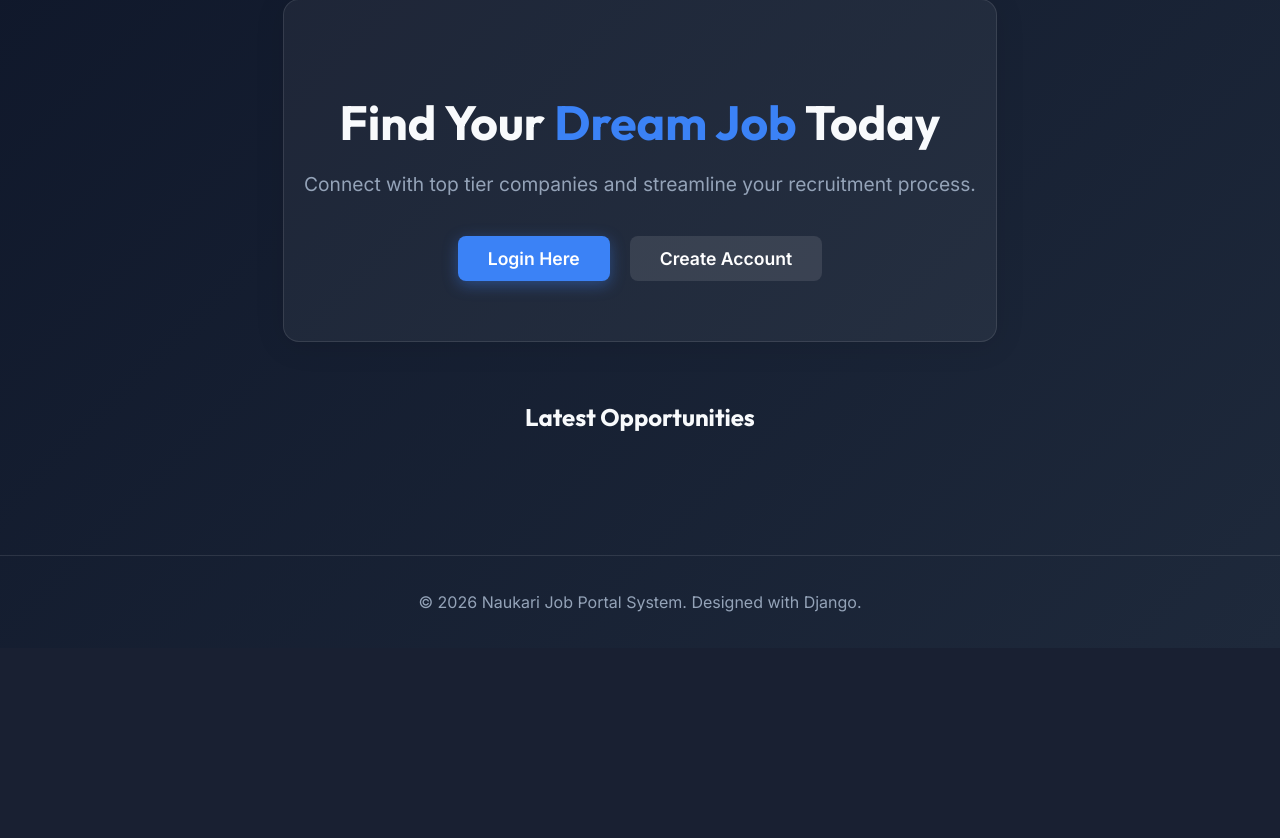
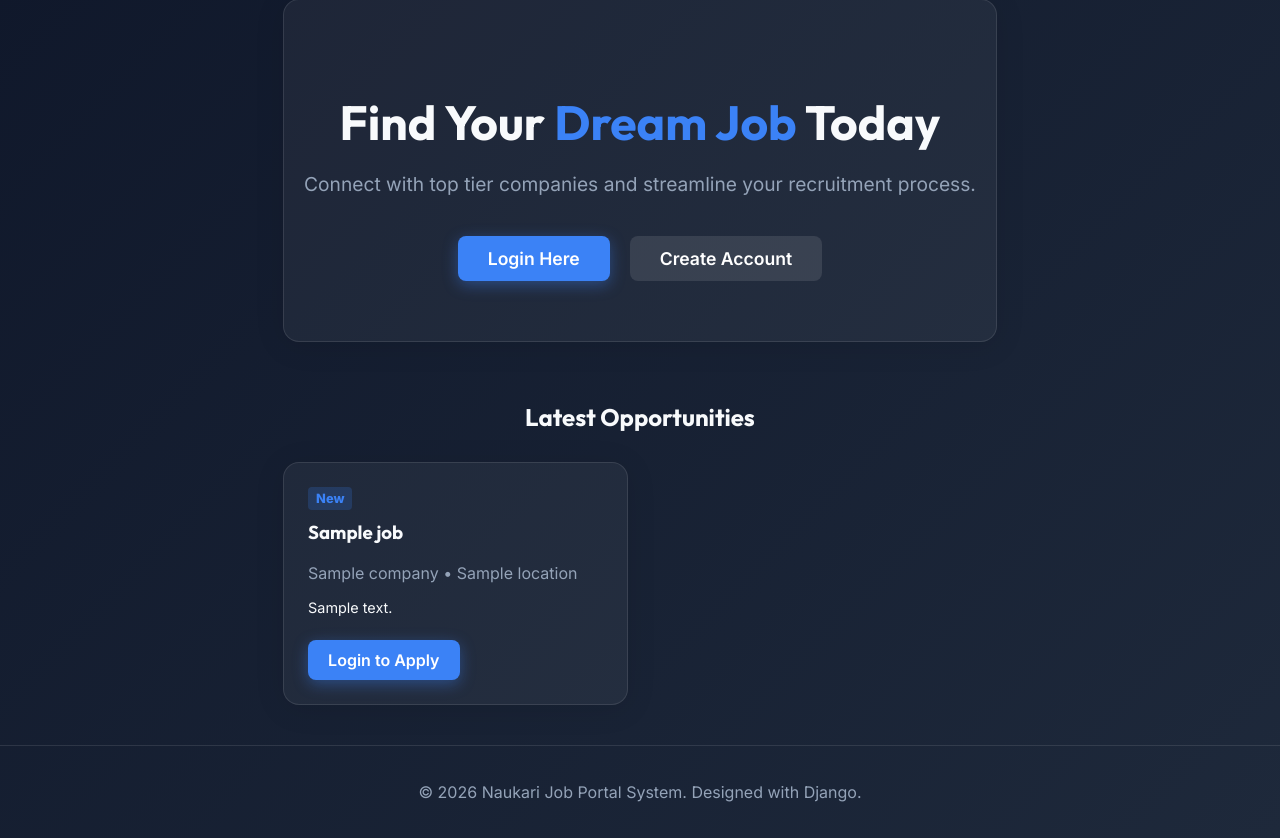
Before and after one commit to Vamsi2307/modnaukari2307-, a Django app: template templates/home.html in a window 1280 px wide. Shown: the part 152-990 px from the top of the page. Before the commit the page ends 764 px from the top, so only its background shows below. Run offline with Django 5.2, Linux system fonts and the light colour scheme; the template is opened without the code that fills it: most values are stand-ins (such as "Sample title", 1, 10 or a date in 2020); data that the repository does not hold is empty.

Commit message:
Update templates based on live check

```diff
--- a/accounts/views.py
+++ b/accounts/views.py
@@ -16,7 +16,10 @@ def home_view(request):
             return redirect('recruiter_dashboard')
         else:
             return redirect('candidate_dashboard')
-    return render(request, 'home.html')
+
+    from jobs.models import Job
+    jobs = Job.objects.all().order_by('-posted_at')[:6]
+    return render(request, 'home.html', {'jobs': jobs})
 
 # -------------------- LOGIN / LOGOUT --------------------
 
--- a/templates/base.html
+++ b/templates/base.html
@@ -4,7 +4,8 @@
     <meta charset="UTF-8">
     <meta name="viewport" content="width=device-width, initial-scale=1.0">
     <title>{% block title %}Naukari - Job Portal{% endblock %}</title>
-    <link rel="stylesheet" href="/static/styles.css">
+    {% load static %}
+    <link rel="stylesheet" href="{% static 'styles.css' %}">
     {% block extra_head %}{% endblock %}
 </head>
 <body>
--- a/templates/candidate_dashboard.html
+++ b/templates/candidate_dashboard.html
@@ -25,7 +25,7 @@
                     {% for job in jobs %}
                     <div class="glass-panel" style="display:flex; justify-content:space-between; align-items:flex-start;">
                         <div>
-                            <h3 style="margin-top:0; color:var(--primary);">${{ job.title }}</h3>
+                            <h3 style="margin-top:0; color:var(--primary);">{{ job.title }}</h3>
                             <h4 style="margin:5px 0;">{{ job.company }}</h4>
                             <p style="color: var(--text-secondary); font-size: 0.9rem; margin:5px 0;">📍 {{ job.location }} {% if job.salary %}| 💰 {{ job.salary }}{% endif %}</p>
                             <p style="font-size: 0.95rem; line-height:1.5;">{{ job.description }}</p>
--- a/templates/home.html
+++ b/templates/home.html
@@ -14,34 +14,22 @@
 <div style="margin-top: 60px;">
     <h2 style="text-align: center; margin-bottom: 30px;">Latest Opportunities</h2>
     <div class="job-grid" id="public-jobs-grid">
-        <!-- populated via JS -->
+        {% if not jobs %}
+            <p>No jobs posted yet. Check back later!</p>
+        {% else %}
+            {% for job in jobs %}
+            <div class="glass-panel">
+                <div class="badge" style="display:inline-block; margin-bottom:10px;">New</div>
+                <h3 style="margin-top:0;">{{ job.title }}</h3>
+                <p style="color: var(--text-secondary);">{{ job.company }} &bull; {{ job.location }}</p>
+                <p style="font-size: 0.9rem;">{{ job.description|truncatechars:100 }}</p>
+                <a href="{% url 'login' %}" class="btn btn-primary" style="margin-top:10px;">Login to Apply</a>
+            </div>
+            {% endfor %}
+        {% endif %}
     </div>
 </div>
 {% endblock %}
 
 {% block scripts %}
-<script>
-    document.addEventListener('DOMContentLoaded', () => {
-        fetch('/api/jobs/')
-            .then(res => res.json())
-            .then(data => {
-                const grid = document.getElementById('public-jobs-grid');
-                if(data.length === 0){
-                    grid.innerHTML = '<p>No jobs posted yet. Check back later!</p>';
-                    return;
-                }
-                data.slice(0, 6).forEach(job => {
-                    grid.innerHTML += `
-                        <div class="glass-panel">
-                            <div class="badge" style="display:inline-block; margin-bottom:10px;">New</div>
-                            <h3 style="margin-top:0;">${job.title}</h3>
-                            <p style="color: var(--text-secondary);">${job.company} &bull; ${job.location}</p>
-                            <p style="font-size: 0.9rem;">${job.description.substring(0, 100)}...</p>
-                            <a href="{% url 'login' %}" class="btn btn-primary" style="margin-top:10px;">Login to Apply</a>
-                        </div>
-                    `;
-                });
-            });
-    });
-</script>
 {% endblock %}
```
